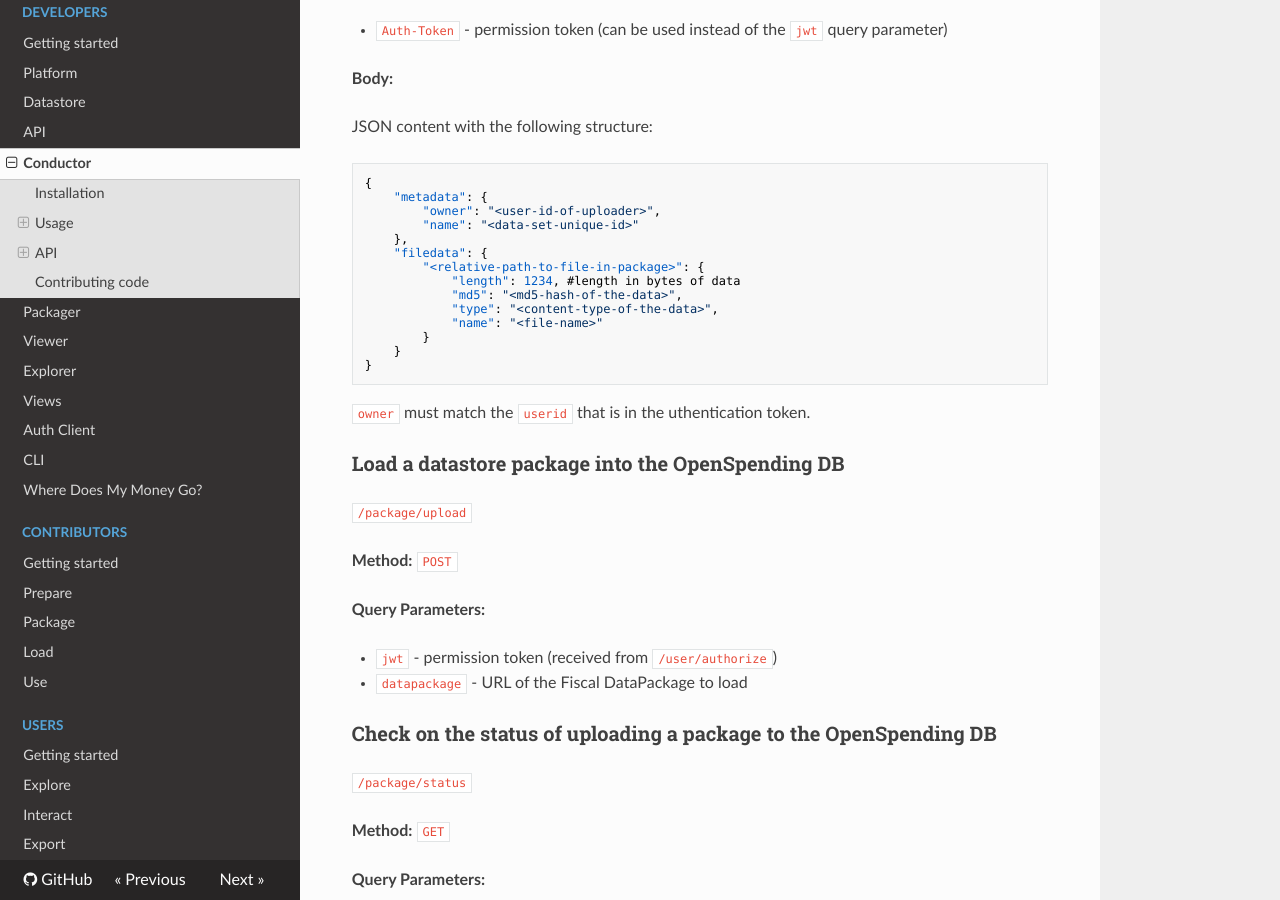
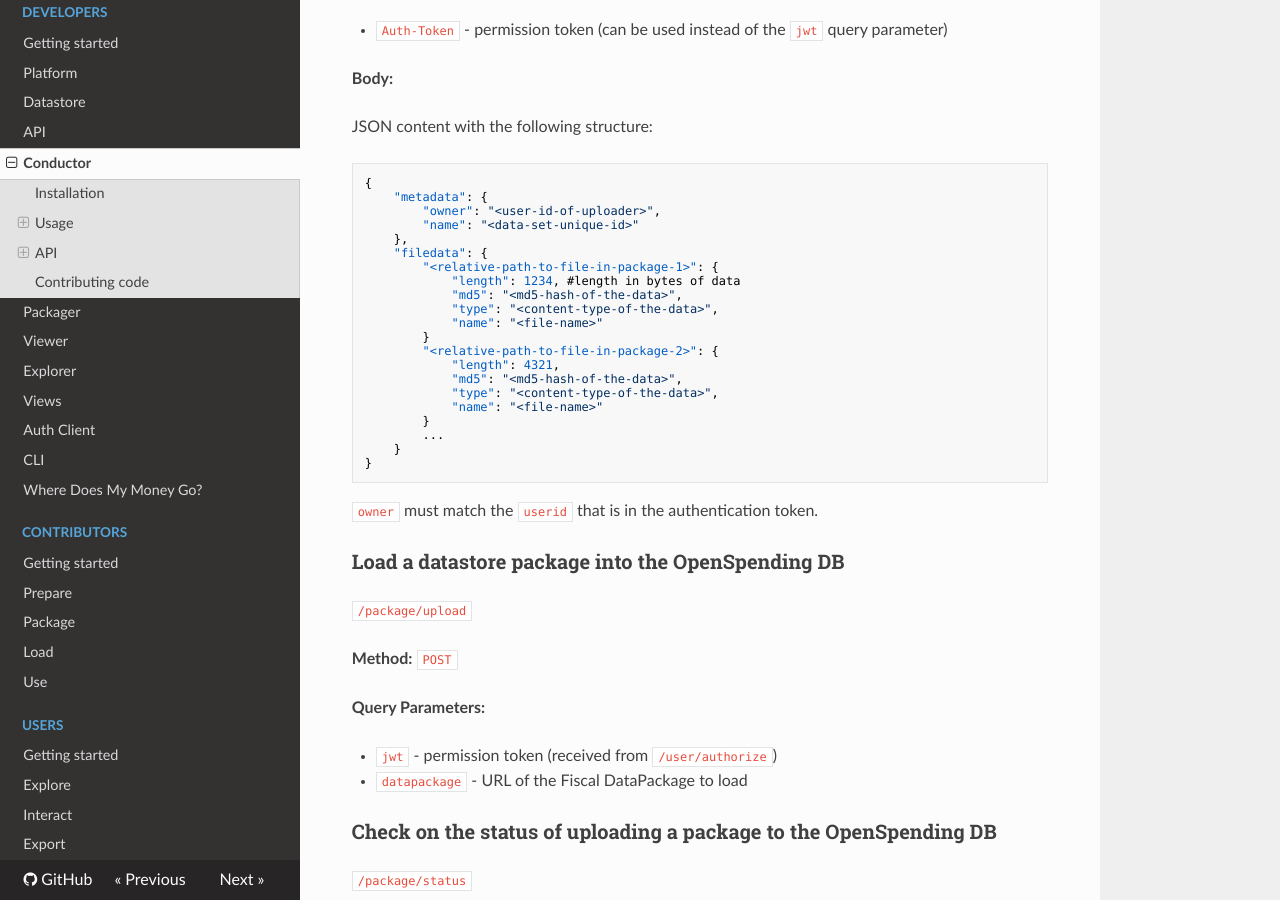
Before and after one commit to openspending/docs, an MkDocs documentation site: the page built from docs/developers/conductor.md, in a window 1280 px wide and 900 px high, scrolled down 1040 px. Built offline with MkDocs 1.6.1, drawn with Linux system fonts in a browser that asks for light colours; nearby versions of some CDN libraries; old or Windows-style settings are respelled for this version of MkDocs.

Commit message:
Say that the payload for /datastore/authorize takes multiples datafiles.

````diff
--- a/docs/developers/conductor.md
+++ b/docs/developers/conductor.md
@@ -45,17 +45,24 @@ JSON content with the following structure:
         "name": "<data-set-unique-id>"
     },
     "filedata": {
-        "<relative-path-to-file-in-package>": {
+        "<relative-path-to-file-in-package-1>": {
             "length": 1234, #length in bytes of data
             "md5": "<md5-hash-of-the-data>",
             "type": "<content-type-of-the-data>",
             "name": "<file-name>"
         }
+        "<relative-path-to-file-in-package-2>": {
+            "length": 4321,
+            "md5": "<md5-hash-of-the-data>",
+            "type": "<content-type-of-the-data>",
+            "name": "<file-name>"
+        }
+        ...
     }
 }
 ```
 
-`owner` must match the `userid` that is in the uthentication token.
+`owner` must match the `userid` that is in the authentication token.
 
 ### Load a datastore package into the OpenSpending DB
 `/package/upload`
````
